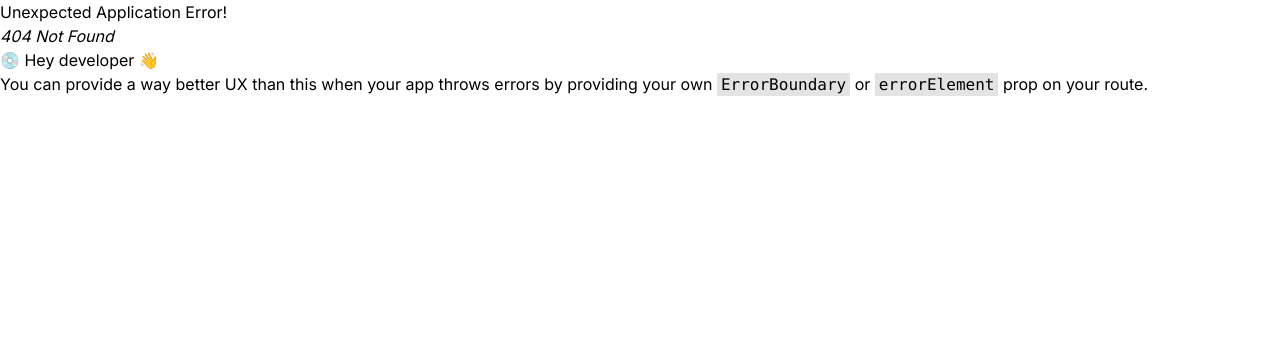
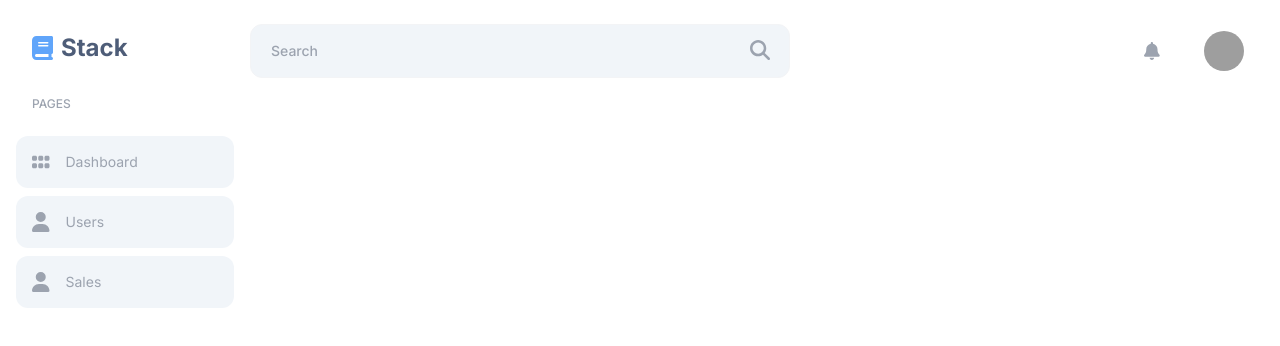
Before and after one commit to Mosharrof-Hosen-Munna/Stack, a React (Create React App) app: page /dashboard in a window 1280 px wide. Before the commit this address had no page. Shown: the top 346 px of the page. Built offline with nearby package versions, Linux system fonts and the light colour scheme; grey boxes are pictures that could not be loaded; the HTML template or start-up script is replaced by a standard one.

Commit message:
create dashboard layout

```diff
--- /dev/null
+++ b/src/Layout/DashboardLayout.jsx
@@ -0,0 +1,49 @@
+import React from "react";
+import DashboardSideMenu from "../Pages/Shared/DashboardSideMenu";
+import { FontAwesomeIcon } from "@fortawesome/react-fontawesome";
+import { faSearch, faBell } from "@fortawesome/free-solid-svg-icons";
+import { Outlet } from "react-router-dom";
+
+const DashboardLayout = () => {
+  return (
+    <div className="flex justify-start">
+      <DashboardSideMenu />
+      <div className="w-full">
+      <div className="flex  justify-between">
+        <div className="my-6 relative">
+          <input
+            style={{ width: "540px" }}
+            type="text"
+            class=" border border-gray-100 bg-slate-100 font-medium text-gray-900 text-sm rounded-xl focus:outline-orange-500 block w-full pl-5 py-4  "
+            placeholder="Search"
+            name="search"
+          />
+          <button
+            type="button"
+            class="block w-5 h-5 text-center text-xl leading-0 absolute top-3 right-5 text-gray-400 focus:outline-none hover:text-orange-500 transition-colors"
+          >
+            <FontAwesomeIcon
+              className="text-md text-gray-400 "
+              icon={faSearch}
+            />
+          </button>
+        </div>
+        <div className="flex items-center">
+          <FontAwesomeIcon className="text-lg text-gray-400 " icon={faBell} />
+          <img
+            className="w-10 h-10 ml-11 mr-9 rounded-full"
+            src="https://reqres.in/img/faces/2-image.jpg"
+            alt=""
+          />
+        </div>
+      </div>
+
+      <div>
+       <Outlet/>
+      </div>
+      </div>
+    </div>
+  );
+};
+
+export default DashboardLayout;
--- /dev/null
+++ b/src/Pages/Dashboard/Dashboard.jsx
@@ -0,0 +1,9 @@
+import React from 'react'
+
+const Dashboard = () => {
+  return (
+    <div>Dashboard</div>
+  )
+}
+
+export default Dashboard
--- /dev/null
+++ b/src/Pages/Sales/Sales.jsx
@@ -0,0 +1,9 @@
+import React from 'react'
+
+const Sales = () => {
+  return (
+    <div>Sales</div>
+  )
+}
+
+export default Sales
--- /dev/null
+++ b/src/Pages/Shared/DashboardSideMenu.jsx
@@ -0,0 +1,43 @@
+import React from 'react'
+import { FontAwesomeIcon } from "@fortawesome/react-fontawesome";
+import { faBook,faGrip,faUser } from "@fortawesome/free-solid-svg-icons";
+import { Link } from 'react-router-dom';
+
+const DashboardSideMenu = () => {
+  return (
+    <div  style={{minWidth:'250px'}}>
+        <div className="flex items-center py-8 pl-8">
+          <FontAwesomeIcon
+            className="text-2xl text-blue-400 font-bold mr-2"
+            icon={faBook}
+          />
+          <h1 className="text-2xl font-bold " style={{ color: "#4E5D78" }}>
+            Stack
+          </h1>
+        </div>
+        <div className='text-xs text-gray-400 font-medium ml-8  mb-6'>PAGES</div>
+        <ul className='list-none '>
+            <li className='my-2'>
+                <Link to='/dashboard' className='p-4 bg-slate-100 text-medium flex items-center rounded-xl text-sm text-gray-400 mx-4'> <FontAwesomeIcon
+            className="text-xl text-gray-400  font-bold mr-4"
+            icon={faGrip}
+          />Dashboard</Link>
+            </li>
+            <li className='my-2'>
+                <Link to='/dashboard/users' className='p-4 bg-slate-100  flex items-center rounded-xl text-sm text-gray-400 mx-4'><FontAwesomeIcon
+            className="text-xl text-gray-400  font-bold mr-4"
+            icon={faUser}
+          />Users</Link>
+            </li>
+            <li className='my-2'>
+                <Link to='/dashboard/users' className='p-4 bg-slate-100  flex items-center  rounded-xl text-sm text-gray-400 mx-4'><FontAwesomeIcon
+            className="text-xl text-gray-400  font-bold mr-4"
+            icon={faUser}
+          />Sales</Link>
+            </li>
+        </ul>
+    </div>
+  )
+}
+
+export default DashboardSideMenu
--- /dev/null
+++ b/src/Pages/Users/Users.jsx
@@ -0,0 +1,9 @@
+import React from 'react'
+
+const Users = () => {
+  return (
+    <div>Users</div>
+  )
+}
+
+export default Users
```
Also changed, not shown: src/routes/routes.js (+12 -9 lines).
